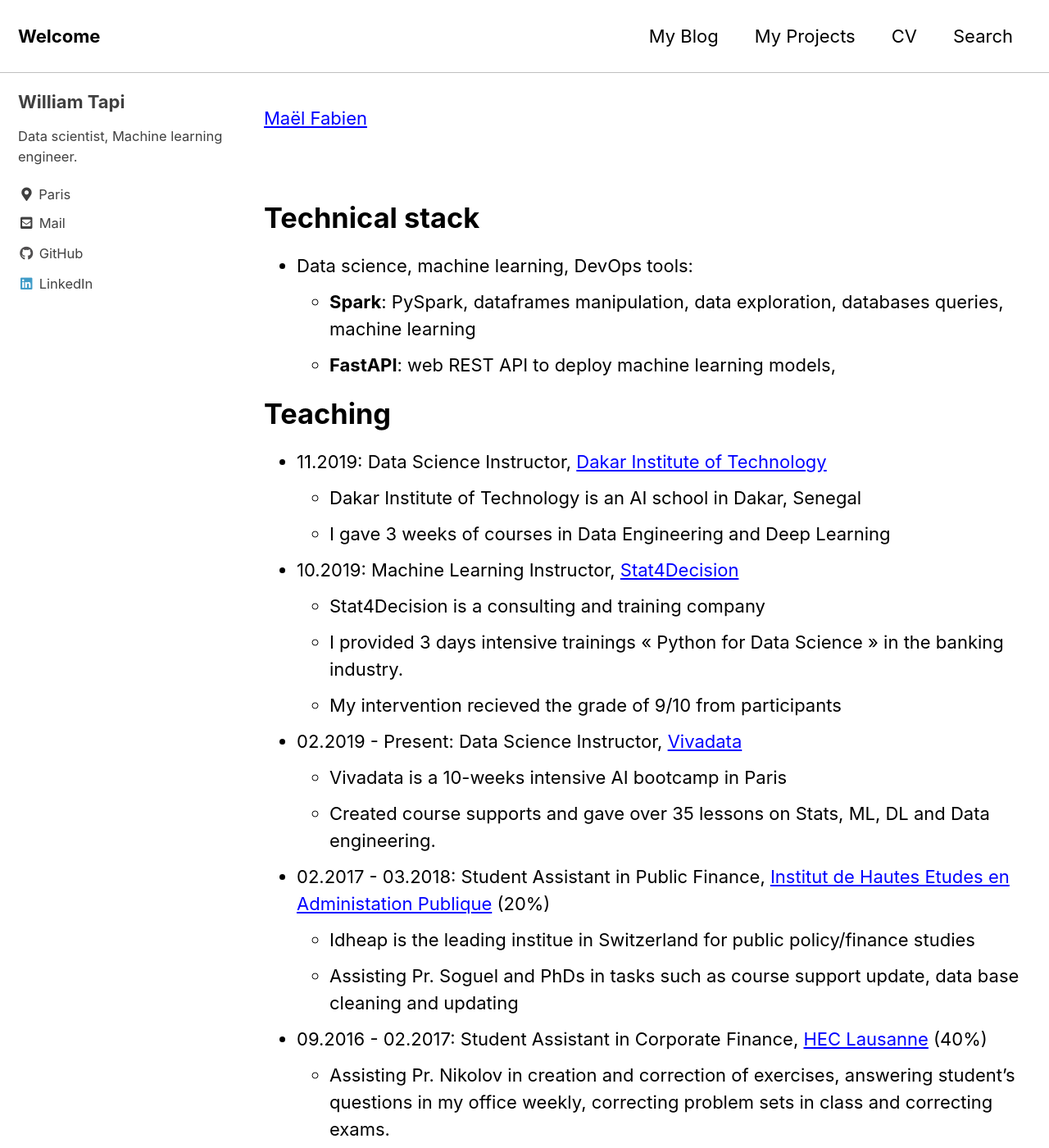
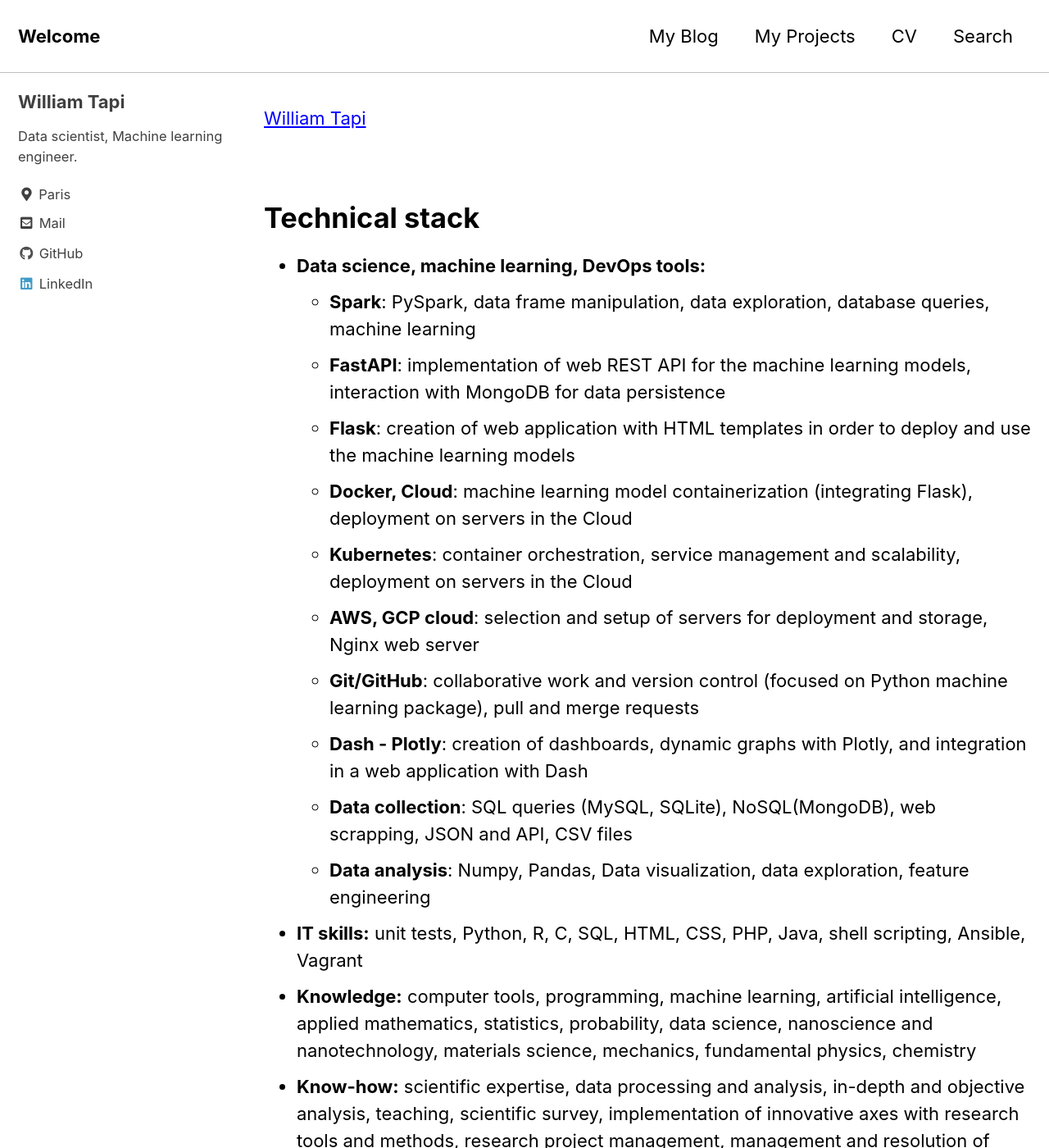
Before and after one commit to Will007-max/Will007-max.github.io, a Jekyll site: the page built from _pages/resume.md, in a window 1280 px wide and 1400 px high. Shown: the whole window at 82% size. Built offline with Jekyll 4.4.1, drawn with Linux system fonts in a browser that asks for light colours; cached includes are drawn as plain includes; some of the changed text lies outside the part shown.

Commit message:
modified resume

```diff
--- a/_pages/resume.md
+++ b/_pages/resume.md
@@ -32,72 +32,54 @@
 }
 </style>
 
-
-
-<div class="LI-profile-badge"  data-version="v1" data-size="medium" data-locale="fr_FR" data-type="horizontal" data-theme="light" data-vanity="mael-fabien"><a class="LI-simple-link" href='https://ch.linkedin.com/in/mael-fabien?trk=profile-badge'>Maël Fabien</a></div>
+<div class="LI-profile-badge"  data-version="v1" data-size="medium" data-locale="fr_FR" data-type="horizontal" data-theme="light"><a class="LI-simple-link" href='https://www.linkedin.com/in/william-b-djampa-tapi-a2a17b110/'>William Tapi</a></div>
 
 <br>
 
 # Technical stack
 
-- Data science, machine learning, DevOps tools:
-  - **Spark**: PySpark, dataframes manipulation, data exploration, databases queries, machine learning
-  - **FastAPI**: web REST API to deploy machine learning models,
-
+- **Data science, machine learning, DevOps tools:**
+  - **Spark**: PySpark, data frame manipulation, data exploration, database queries, machine learning
+  - **FastAPI**: implementation of web REST API for the machine learning models, interaction with MongoDB for data persistence
+  - **Flask**: creation of web application with HTML templates in order to deploy and use the machine learning models
+  - **Docker, Cloud**: machine learning model containerization (integrating Flask), deployment on servers in the Cloud
+  - **Kubernetes**: container orchestration, service management and scalability, deployment on servers in the Cloud
+  - **AWS, GCP cloud**: selection and setup of servers for deployment and storage, Nginx web server
+  - **Git/GitHub**: collaborative work and version control (focused on Python machine learning package), pull and merge requests
+  - **Dash - Plotly**: creation of dashboards, dynamic graphs with Plotly, and integration in a web application with Dash
+  - **Data collection**: SQL queries (MySQL, SQLite), NoSQL(MongoDB), web scrapping, JSON and API, CSV files
+  - **Data analysis**: Numpy, Pandas, Data visualization, data exploration, feature engineering
+- **IT skills:** unit tests, Python, R, C, SQL, HTML, CSS, PHP, Java, shell scripting, Ansible, Vagrant
+- **Knowledge:** computer tools, programming, machine learning, artificial intelligence, applied mathematics, statistics, probability, data science, nanoscience and nanotechnology, materials science, mechanics, fundamental physics, chemistry
+- **Know-how:** scientific expertise, data processing and analysis, in-depth and objective analysis, teaching, scientific survey, implementation of innovative axes with research tools and methods, research project management, management and resolution of complex problems, experimental physics
 
 # Teaching
 
-- 11.2019: Data Science Instructor, [Dakar Institute of Technology](https://dit.sn/)
-  - Dakar Institute of Technology is an AI school in Dakar, Senegal
-  - I gave 3 weeks of courses in Data Engineering and Deep Learning
+- 2018 - 2020: Teacher, Instructor, Monitor [Paris-Saclay University](www.universite-paris-saclay.fr)
+  - Teach students (double degree) the courses and tutorials of numerical approaches with Python
+  - Suggest improvements to the courses, tutorials, examinations, and evaluate the students' level
+  - Anticipating student difficulties in the course and in the implemented platform
+  - Monitor L1 students in the framework of their professional project
 
-- 10.2019: Machine Learning Instructor, [Stat4Decision](https://www.stat4decision.com/)
-  - Stat4Decision is a consulting and training company
-  - I provided 3 days intensive trainings « Python for Data Science » in the banking industry.
-  - My intervention recieved the grade of 9/10 from participants
-
-- 02.2019 - Present: Data Science Instructor, [Vivadata](https://vivadata.org/)
-  - Vivadata is a 10-weeks intensive AI bootcamp in Paris
-  - Created course supports and gave over 35 lessons on Stats, ML, DL and Data engineering.
-
-- 02.2017 - 03.2018: Student Assistant in Public Finance, [Institut de Hautes Etudes en Administation Publique](https://www.unil.ch/idheap/en/home.html) (20%)
-  - Idheap is the leading institue in Switzerland for public policy/finance studies
-  - Assisting Pr. Soguel and PhDs in tasks such as course support update, data base cleaning and updating
-
-- 09.2016 - 02.2017: Student Assistant in Corporate Finance, [HEC Lausanne](https://www.unil.ch/hec/en/home.html) (40%)
-  - Assisting Pr. Nikolov in creation and correction of exercises, answering student's questions in my office weekly, correcting problem sets in class and correcting exams.
 
 # Experience
 
-- 11.2019 - 12.2019: Natural Language Processing Consulting, [Orange Senegal](https://www.orange.sn/)
-  - Implemented a customer support Chatbot for Orange Senegal (Sonatel)
-  - Match user queries with a question/answer database
-  - Trained a POS-weighted Word2Vec, an LSTM-based intent classifier and deployed it on Streamlit
-  - Gave a 3 hours lecture on Advanced Natural Language Processing in front of data sience teams
-  - *Python, Natural Language Processing, Tensorflow*
+- 10.2017 - 09.2020: scientific researcher, [CEA Saclay](http://iramis.cea.fr/spec/LEPO/)
+  - Assemble the main part of the experimental setup to measure several optical properties of nano-objects
+  - Leading innovative research activities in nanoscience in collaboration with chemists
+  - Schedule and carry out experimental measurements, interpret results, draw conclusions
+  - Implement Python programs to efficiently process and analyze experimental data
+  - Write reports and describe the progress of conducted activities: discuss and exchange with peers
 
-- 07.2019 - 11.209: Data Scientist Intern, [Anasen](https://www.anasen.com/)
-  - Anasen is a Y-Combinator data platform
-  - Created innovative algorithms for automated String Transformations Understanding from examples using tree-based structures and genetic algorithms. Worked with back-end and front-end engineers, R&D, end-users.
-  - *Python, Algorithm optimisation, Natural Language Processing*
+- 07.2019 - 11.209: research engineer assistant, [ENS Paris-Saclay](https://ens-paris-saclay.fr)
+  - Conduct literature research and consolidate scientific knowledge for the project
+  - Realize, by using several platforms, samples to be characterized
+  - Schedule and perform fluorescence microscopy experiments, interpret data and results
 
-- 03.2019 - 07.2019: Data Scientist Intern, [Veamly](https://veamly.com/) (Part time)
-  - Veamly is a productivity application gathering information of several channels in a single feed
-  - Designed and implemented a Semantic Similarity Search Engine for the search function of the application. I also implemented Bert for next sentence prediction.
-  - *Python, Search Engine, Hierarchical Embedding, BERT, Transformers*
+- 2012 - 2013: web developer apprentice: setting up a dynamic website (Part time)
+  - Design the different web pages with HTML and CSS
+  - Integrate a dynamic feature with PHP and MySQL: save user IDs
 
-- 09.2018 - 05.2019: Deep Learning Research Project, Telecom Paris
-  - Research project over 9 months in group of 4 with the French Employment Agency
-  - Research project for the French employment center on multimodal emotion recognition for Text, Sound and Video. Built deep learning pipelines for real time emotion recognition, deployed the work on a platform. Worked with the French employment agency to propose this platform as an interview training platform for job-seeking candidates.
-  - [Paper](https://maelfabien.github.io/assets/images/PE.pdf)
-  - Supervisor: Chloé Clavel, Affective Computive Associate Professor
-  - *Python, NLTK, Keras, Tensorflow, Flask, HTML, CSS*
-
-- 02.2018 - 08.2018: Non-life Actuary Intern, [Vaudoise Insurance](https://www.vaudoise.ch/fr)
-  - Vaudoise Insurance is a large private insurance company in Switzerland
-  - Redesign of a private Accident Insurance product. Statistical analysis, anomaly
-detection, product pricing (MLE, robustness tests, profit testing, simulations)
-  - *R, VBA, Tableau*
 
 # MOOCs
 
```
